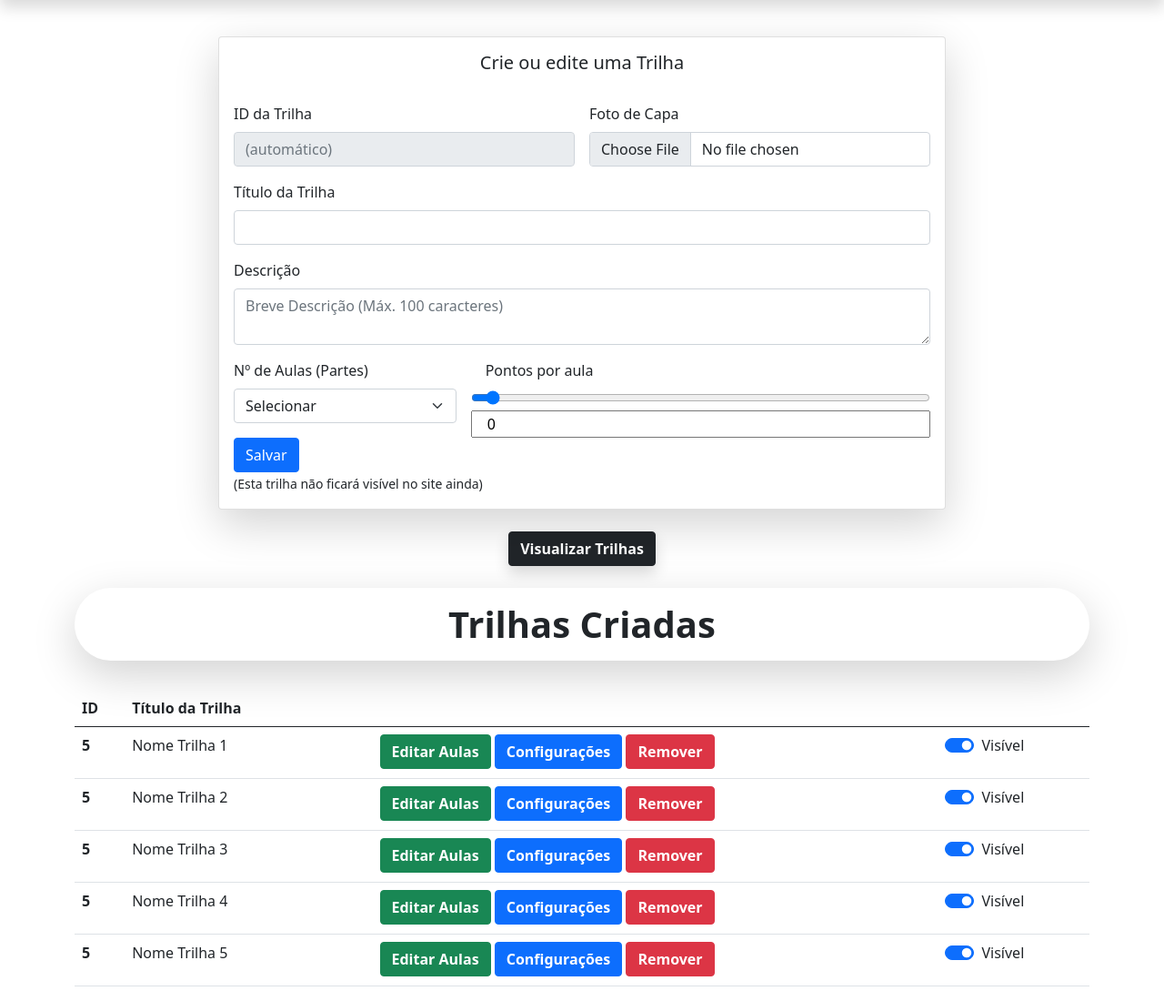
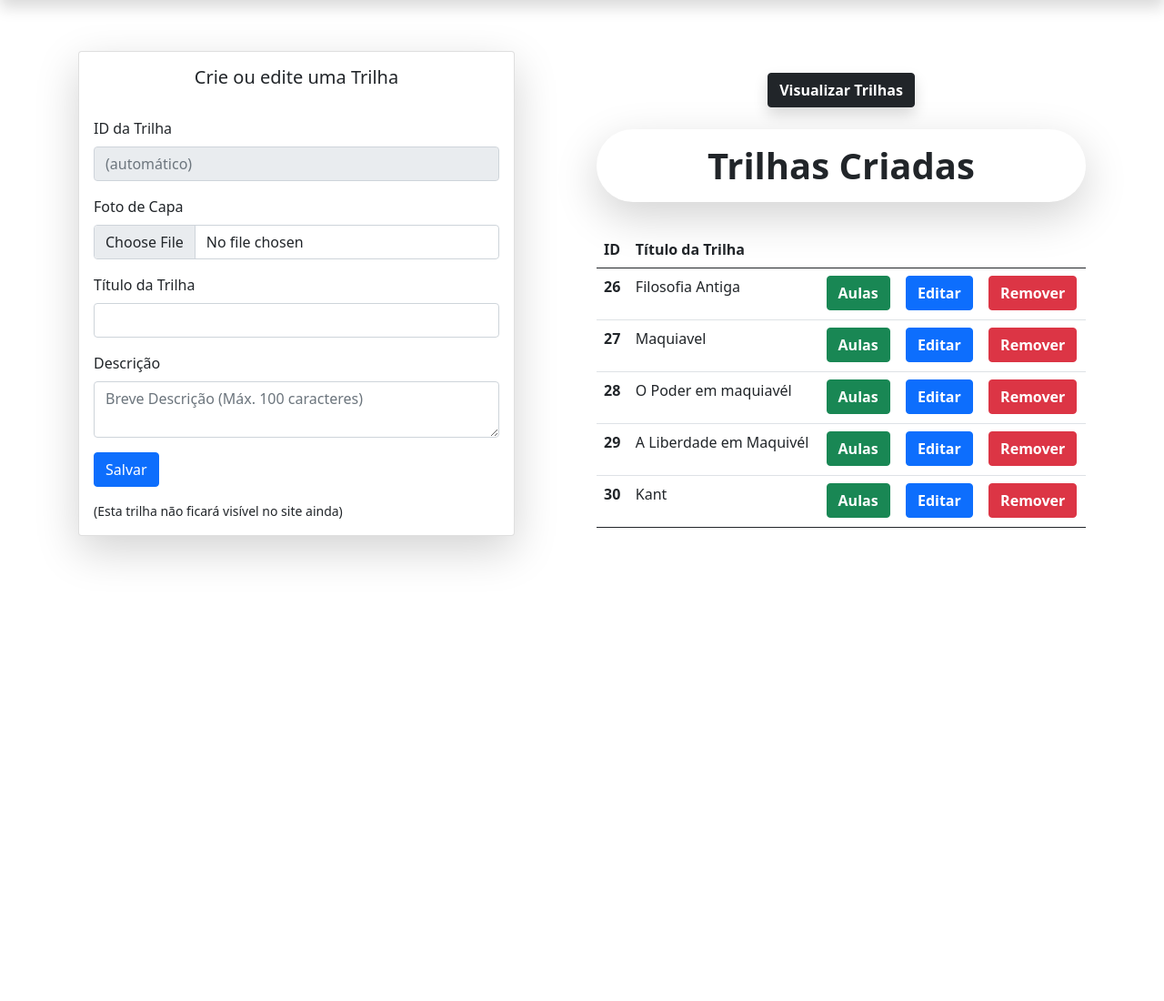
Before and after one commit to GiovaneCaonDeLima/agoraifms, a PHP site: page /FormTrilha.php in a window 1280 px wide. Shown: the part 68-1168 px from the top of the page at 91% size. After the commit the page ends 686 px from the top, so only its background shows below. Run offline with PHP 8.4, Linux system fonts and the light colour scheme; a user stored in the database is signed in; data comes from the database, SQL or seed files in the repository; data that the repository does not hold is empty.

Commit message:
crud trilhas pronto

```diff
--- a/FormTrilha.php
+++ b/FormTrilha.php
@@ -1,62 +1,76 @@
 <?php require_once("Cabeçalho.php") ?>
-<?php require_once("Protege.php") ?>
+<?php require_once("Protege.php") //Verificar se o usuário ta logado como professor
+?>
+<?php
+// ATUALIZAR A LISTA DE TRILHAS CRIADAS E SALVAR NO VETOR, PARA SEREM GERADAS NOVAMENTE DEPOIS
+require_once('Conexao.php');
+$comando_sql = "select * from trilhas order by id";         //instrucao sql para todos os alunos
+$dadosSql = $conexao->query($comando_sql);               //executa instrucao sql e salva o resultado do sql
+$vetorLista = $dadosSql->fetch_all(MYSQLI_ASSOC); // pega todos os registros e coloca em um vetor de registros
+?>
 
 <br>
 
+<div class="row">
+
+    <!-- VERIFICAR SE CLICOU EM UM BOTÃO DE EDITAR TRILHA  -->
+    <?php
+    /*
+      codigo utilizado para buscar um registro se for atualizar ou deixar o form em branco
+      se for inserir
+    */
+
+    if (isset($_POST['id'])) {   // se existe posição id no vetor $_POST
+        $id = $_POST['id'];     // arquivo foi chamado pelo form da listagem
+    } else {
+        $id = 0;                // arquivo não foi chamado pelo form da listagem e sim pelo botao novo
+    }
+    $sql = "select * from trilhas where id=?"; // seleciona o registro pelo id
+    $sqlprep = $conexao->prepare($sql);
+    $sqlprep->bind_param("i", $id);
+    $sqlprep->execute();
+    $resultadoSql = $sqlprep->get_result(); // pega o resultado do sql
+    $vetorUmRegistro = $resultadoSql->fetch_assoc(); // coloca o primeiro e único registro na variavel
+
+    ?>
+    <!-- FIM DA VERIFICAÇÃO  -->
+
+    <div class="col p-3">
         <!-- CARD CRIE OU EDITE UMA TRILHA  -->
-<div class="d-flex justify-content-center">
-    <div class="card shadow-lg" style="width: 50rem;">
+        <div class="d-flex">
+            <div class="card shadow-lg" style="width: 30rem;">
                 <div class="card-body">
                     <h5 class="card-title text-center">Crie ou edite uma Trilha</h5>
                     <br>
-            <form class="row g-3">
+                    <form class="row g-3" action="salvarTrilha.php" method="post" enctype="multipart/form-data">
 
                         <!-- Inputs  -->
                         <!-- ID  -->
-                <div class="col-md-6">
-                    <label for="inputEmail4" class="form-label">ID da Trilha</label>
-                    <input type="text" class="form-control" id="inputEmail4" disabled placeholder="(automático)">
+                        <div class="col-md-12 form-group">
+                            <label for="id" class="form-label">ID da Trilha</label>
+                            <input type="text" class="form-control" name="id" placeholder="(automático)" readonly="true" value="<?= $vetorUmRegistro['id']; ?>">
                         </div>
 
                         <!-- Foto de capa  -->
-                <div class="col-md-6">
-                    <label for="inputPassword4" class="form-label">Foto de Capa</label>
-                    <input class="form-control" type="file" id="formFile">
+                        <div class="col-md-12 form-group">
+                            <label for="foto" class="form-label">Foto de Capa</label>
+                            <input class="form-control" type="file" id="foto" name="foto" value="<?= $vetorUmRegistro['foto']; ?>">
+                            <div class="row">
+                                <img class="img-responsive" src="<?= $vetorUmRegistro['foto']; ?>">
+                                </img>
+                            </div>
                         </div>
 
                         <!-- Título da trilha  -->
-                <div class="col-12">
-                    <label for="inputAddress" class="form-label">Título da Trilha</label>
-                    <input type="text" class="form-control" id="inputAddress">
+                        <div class="col-12 form-group">
+                            <label for="titulo" class="form-label">Título da Trilha</label>
+                            <input type="text" class="form-control" name="titulo" value="<?= $vetorUmRegistro['titulo']; ?>">
                         </div>
 
                         <!-- Descrição  -->
-                <div class="col-12">
-                    <label for="inputAddress2" class="form-label">Descrição</label>
-                    <textarea class="form-control" id="exampleFormControlTextarea1" rows="2" placeholder="Breve Descrição (Máx. 100 caracteres)"></textarea>
-                </div>
-
-                <!-- Nº de aulas dropdown  -->
-                <div class="col-md-4">
-                    <label for="inputState" class="form-label">Nº de Aulas (Partes)</label>
-                    <select id="inputState" class="form-select">
-                        <option selected>Selecionar</option>
-                        <option>5</option>
-                        <option>6</option>
-                        <option>7</option>
-                        <option>8</option>
-                        <option>9</option>
-                        <option>10</option>
-                    </select>
-                </div>
-
-                <!-- Pontos por aula  -->
-                <div class="col-md-8">
-                    <label for="customRange2" class="form-label container">Pontos por aula</label><br>
-                    <form>
-                        <input class="container" type="range" name="amountRange" min="5" max="15" value="0" oninput="this.form.amountInput.value=this.value" />
-                        <input class="container" type="number" name="amountInput" min="5" max="15" value="0" oninput="this.form.amountRange.value=this.value" />
-                    </form>
+                        <div class="col-12 form-group">
+                            <label for="descricao" class="form-label">Descrição</label>
+                            <textarea class="form-control" name="descricao" rows="2" placeholder="Breve Descrição (Máx. 100 caracteres)" value="<?= $vetorUmRegistro['descricao']; ?>"><?= $vetorUmRegistro['descricao']; ?></textarea>
                         </div>
 
                         <!-- Salvar  -->
@@ -69,7 +83,10 @@
             </div>
         </div>
         <!-- FIM CARD CRIE OU EDITE UMA TRILHA -->
+    </div>
 
+
+    <div class="col p-3">
         <!-- Botão para voltar para a home  -->
         <br>
         <div class="container d-flex justify-content-center">
@@ -82,7 +99,7 @@
             <h1 class="text-center p-3"><strong>Trilhas Criadas</strong></h1>
         </div><br>
 
-<!-- Tabela trilhas criadas  -->
+        <!-- Lista trilhas criadas  -->
         <table class="table">
             <!-- Cabeçalho  -->
             <thead>
@@ -93,102 +110,43 @@
                     <th scope="col"></th>
                     <th scope="col"></th>
                     <th scope="col"></th>
+                    <th scope="col"></th>
                 </tr>
             </thead>
 
-    <!-- Corpo da tabela  -->
+            <!-- Gerador de Conteúdo da lista  -->
             <tbody>
 
-        <!-- Linha 1 -->
+                <?php foreach ($vetorLista as $Registro) : ?>
                     <tr>
-            <th>5</th>
+                        <th> <?= $Registro["id"]; ?> </th>
                         <td colspan="3">
-                <p class="text-left">Nome Trilha 1</p>
-            </td>
-            <td><a role="button" class="btn btn-success" href="FormAulas.php"><strong>Editar Aulas</strong></a>
-                <a role="button" class="btn btn-primary" href="FormLogin.php"><strong>Configurações</strong></a>
-                <a role="button" class="btn btn-danger" href="FormLogin.php"><strong>Remover</strong></a>
+                            <p class="text-left"> <?= $Registro["titulo"]; ?> </p>
                         </td>
                         <td>
-                <div class="form-check form-switch">
-                    <input class="form-check-input" type="checkbox" id="flexSwitchCheckChecked" checked>
-                    <label class="form-check-label" for="flexSwitchCheckChecked">Visível</label>
-                </div>
+                            <form action="FormAulas.php" method="post">
+                                <input type="hidden" name="id" value="<?= $Registro["id"]; ?>">
+                                <button type="submit" class="btn btn-success"><strong>Aulas</strong></button>
+                            </form>
+                        </td>
+                        <td>
+                            <form action="FormTrilha.php" method="post">
+                                <input type="hidden" name="id" value="<?= $Registro["id"]; ?>">
+                                <button type="submit" class="btn btn-primary"><strong>Editar</strong></button>
+                            </form>
+                        </td>
+                        <td>
+                            <form action="RemoverTrilha.php" method="post">
+                                <input type="hidden" name="id" value="<?= $Registro["id"]; ?>">
+                                <button type="submit" class="btn btn-danger"><strong>Remover</strong></button>
+                            </form>
                         </td>
                     </tr>
+                <?php endforeach ?>
 
-        <!-- Linha 2  -->
-        <tr>
-            <th>5</th>
-            <td colspan="3">
-                <p class="text-left">Nome Trilha 2</p>
-            </td>
-            <td><a role="button" class="btn btn-success" href="FormAulas.php"><strong>Editar Aulas</strong></a>
-                <a role="button" class="btn btn-primary" href="FormLogin.php"><strong>Configurações</strong></a>
-                <a role="button" class="btn btn-danger" href="FormLogin.php"><strong>Remover</strong></a>
-            </td>
-            <td>
-                <div class="form-check form-switch">
-                    <input class="form-check-input" type="checkbox" id="flexSwitchCheckChecked" checked>
-                    <label class="form-check-label" for="flexSwitchCheckChecked">Visível</label>
+            </tbody>
+
     </div>
-            </td>
-        </tr>
-
-        <!-- Linha 3  -->
-        <tr>
-            <th>5</th>
-            <td colspan="3">
-                <p class="text-left">Nome Trilha 3</p>
-            </td>
-            <td><a role="button" class="btn btn-success" href="FormAulas.php"><strong>Editar Aulas</strong></a>
-                <a role="button" class="btn btn-primary" href="FormLogin.php"><strong>Configurações</strong></a>
-                <a role="button" class="btn btn-danger" href="FormLogin.php"><strong>Remover</strong></a>
-            </td>
-            <td>
-                <div class="form-check form-switch">
-                    <input class="form-check-input" type="checkbox" id="flexSwitchCheckChecked" checked>
-                    <label class="form-check-label" for="flexSwitchCheckChecked">Visível</label>
 </div>
-            </td>
-        </tr>
-
-        <!-- Linha 4  -->
-        <tr>
-            <th>5</th>
-            <td colspan="3">
-                <p class="text-left">Nome Trilha 4</p>
-            </td>
-            <td><a role="button" class="btn btn-success" href="FormAulas.php"><strong>Editar Aulas</strong></a>
-                <a role="button" class="btn btn-primary" href="FormLogin.php"><strong>Configurações</strong></a>
-                <a role="button" class="btn btn-danger" href="FormLogin.php"><strong>Remover</strong></a>
-            </td>
-            <td>
-                <div class="form-check form-switch">
-                    <input class="form-check-input" type="checkbox" id="flexSwitchCheckChecked" checked>
-                    <label class="form-check-label" for="flexSwitchCheckChecked">Visível</label>
-                </div>
-            </td>
-        </tr>
-
-        <!-- Linha 5  -->
-        <tr>
-            <th>5</th>
-            <td colspan="3">
-                <p class="text-left">Nome Trilha 5</p>
-            </td>
-            <td><a role="button" class="btn btn-success" href="FormAulas.php"><strong>Editar Aulas</strong></a>
-                <a role="button" class="btn btn-primary" href="FormLogin.php"><strong>Configurações</strong></a>
-                <a role="button" class="btn btn-danger" href="FormLogin.php"><strong>Remover</strong></a>
-            </td>
-            <td>
-                <div class="form-check form-switch">
-                    <input class="form-check-input" type="checkbox" id="flexSwitchCheckChecked" checked>
-                    <label class="form-check-label" for="flexSwitchCheckChecked">Visível</label>
-                </div>
-            </td>
-        </tr>
-    </tbody>
-</table>
 
 <?php require_once("Rodape.php") ?>
```
Also changed, not shown: TrilhasDeAprendizagem.php (+20 -82 lines), agoraifms.sql (+132 -22 lines), removerTrilha.php (added, +13 -0 lines), salvarTrilha.php (added, +33 -0 lines), fotos/240520211626FilosofiaAntiga.jpg (renamed from fotos/FilosofiaAntiga.jpg), fotos/240520211632FilosofiaAntiga.jpg (added), fotos/240520211637FilosofiaAntiga.jpg (added), fotos/240520211637Kant.jpg (renamed from fotos/Kant.jpg), fotos/240520211641FilosofiaAntiga.jpg (added), fotos/240520211641Kant.jpg (added), fotos/240520211642FilosofiaAntiga.jpg (added), fotos/240520211643FilosofiaAntiga.jpg (added), fotos/240520211647FilosofiaAntiga.jpg (added), fotos/240520211649Maquiavel.png (renamed from fotos/Maquiavel.png), 2 more files. Lines whose indentation alone changed are shown as unchanged.
